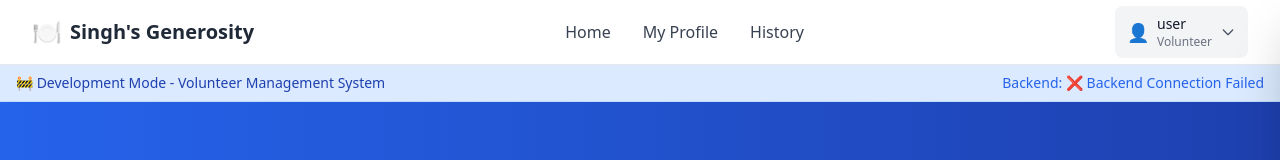
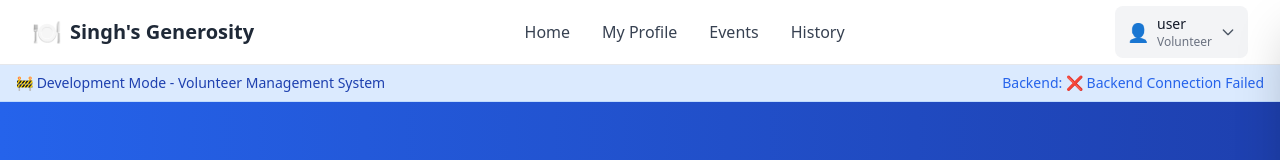
Before and after one commit to tabriz-s/foodbank-volunteer-app, a React (Create React App) app in the folder client/: page / in a window 1280 px wide. Shown: the top 160 px of the page. Built offline with nearby package versions, Linux system fonts and the light colour scheme; no server answers.

Commit message:
added events option on the navbar to make it easier to access user signup page

```diff
--- a/client/src/components/common/Navbar.js
+++ b/client/src/components/common/Navbar.js
@@ -41,6 +41,9 @@ const Navbar = () => {
               <>
                 <Link to="/volunteer/profile" className="text-gray-700 hover:text-blue-600 transition-colors">
                   My Profile
+                </Link>
+                <Link to="/volunteer/register-events" className="text-gray-700 hover:text-blue-600 transition-colors">
+                  Events
                 </Link>
                 <Link to="/volunteer/history" className="text-gray-700 hover:text-blue-600 transition-colors">
                   History
```
